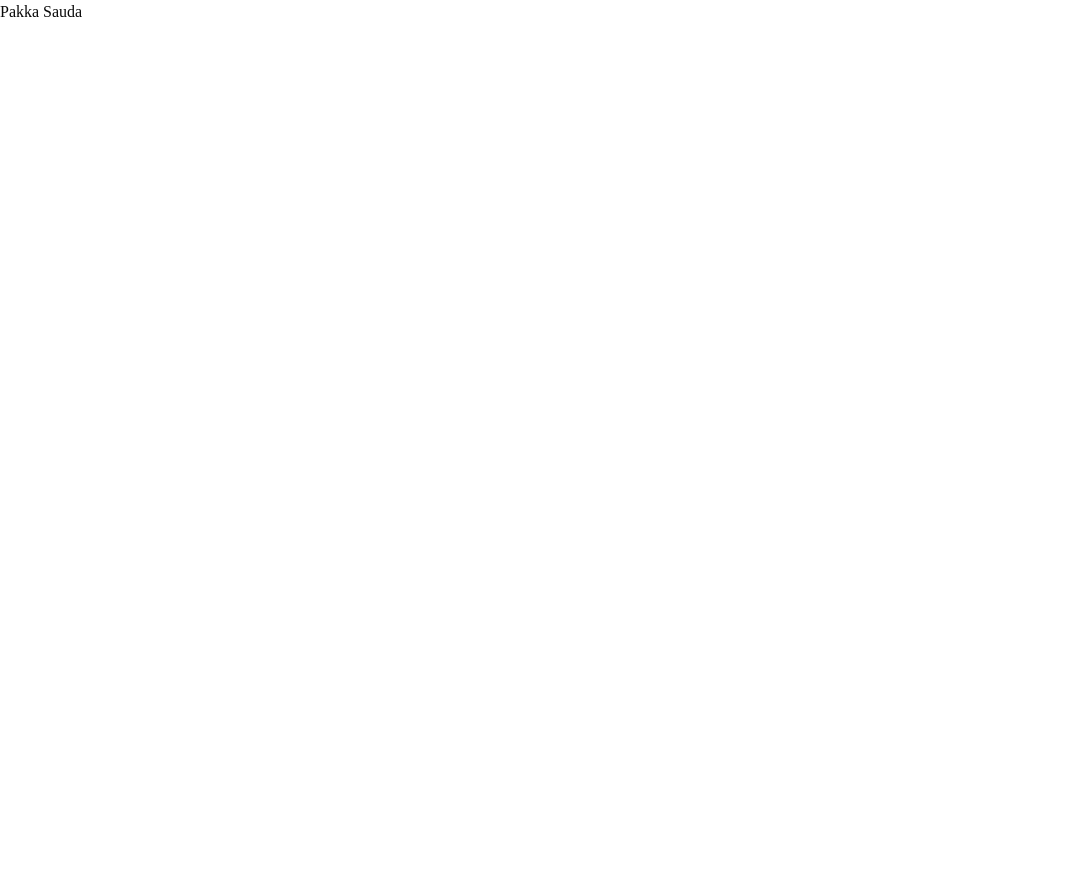
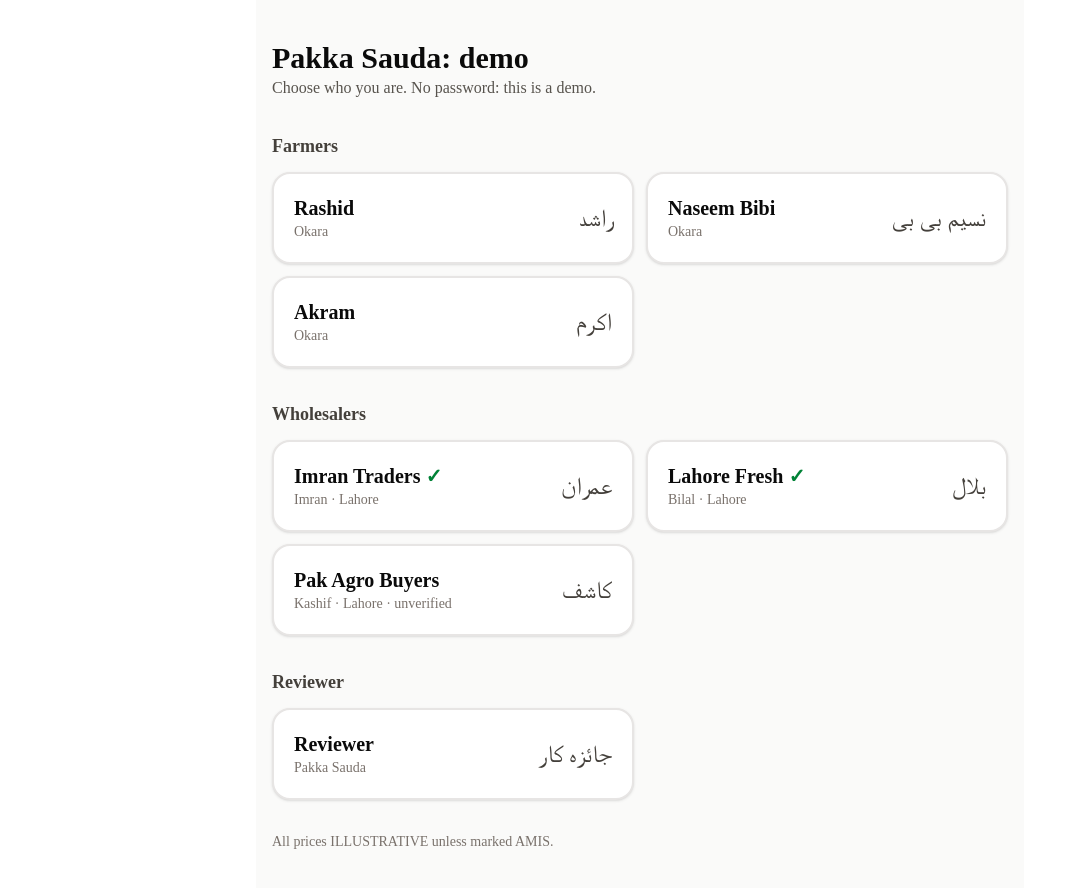
Before and after one commit to khanxd69/pakka-sauda, a Next.js app: page / in a window 1280 px wide. Shown: the top 888 px of the page, without its empty margins (0-1072 px from the left). Before the commit the page ends 800 px from the top, so only its background shows below. Built offline with nearby package versions, Linux system fonts and the light colour scheme.

Commit message:
[D1.1] choose-user page with demo user cards
Co-Authored-By: Claude Opus 5.5 <noreply@anthropic.com>

```diff
--- a/app/page.tsx
+++ b/app/page.tsx
@@ -1 +1,37 @@
-export default function Page() { return <main>Pakka Sauda</main>; }
+// Pakka Sauda: choose demo user. Owner: Workstream D. No password: this is a demo.
+import { UserCard } from '@/components/buyer/UserCard';
+import { getProfiles } from '@/lib/queries';
+import type { Role } from '@/lib/types';
+
+export const dynamic = 'force-dynamic';
+
+const GROUPS: Array<{ role: Role; title: string }> = [
+  { role: 'farmer', title: 'Farmers' },
+  { role: 'wholesaler', title: 'Wholesalers' },
+  { role: 'admin', title: 'Reviewer' },
+];
+
+export default async function ChooseUserPage() {
+  const profiles = await getProfiles();
+  return (
+    <main className="mx-auto flex min-h-dvh max-w-3xl flex-col gap-8 bg-stone-50 px-4 py-10">
+      <header>
+        <h1 className="text-3xl font-bold">Pakka Sauda: demo</h1>
+        <p className="text-stone-600">Choose who you are. No password: this is a demo.</p>
+      </header>
+      {GROUPS.map((g) => (
+        <section key={g.role} className="flex flex-col gap-3">
+          <h2 className="text-lg font-semibold text-stone-700">{g.title}</h2>
+          <div className="grid gap-3 sm:grid-cols-2">
+            {profiles
+              .filter((p) => p.role === g.role)
+              .map((p) => (
+                <UserCard key={p.id} profile={p} />
+              ))}
+          </div>
+        </section>
+      ))}
+      <footer className="mt-auto text-sm text-stone-500">All prices ILLUSTRATIVE unless marked AMIS.</footer>
+    </main>
+  );
+}
--- /dev/null
+++ b/components/buyer/UserCard.tsx
@@ -0,0 +1,32 @@
+// Pakka Sauda: one big "sign in as" card on the choose-user page. Owner: Workstream D.
+// The tap also unlocks audio autoplay for the farmer screens in this tab.
+import { setDemoUser } from '@/app/actions/session';
+import type { Profile } from '@/lib/types';
+
+export function UserCard({ profile }: { profile: Profile }) {
+  const title = profile.business_name ?? profile.name;
+  return (
+    <form action={setDemoUser.bind(null, profile.id)}>
+      <button
+        type="submit"
+        className="flex w-full items-center justify-between gap-3 rounded-2xl border-2 border-stone-200 bg-white p-5 text-left shadow-sm transition hover:border-green-600 hover:shadow-md active:scale-[0.99]"
+      >
+        <span className="flex flex-col">
+          <span className="text-xl font-semibold">
+            {title} {profile.verified && profile.role === 'wholesaler' ? <span className="text-green-700">✓</span> : null}
+          </span>
+          <span className="text-sm text-stone-500">
+            {profile.role === 'wholesaler' ? `${profile.name} · ` : ''}
+            {profile.district ?? 'Pakka Sauda'}
+            {profile.role === 'wholesaler' && !profile.verified ? ' · unverified' : ''}
+          </span>
+        </span>
+        {profile.name_ur ? (
+          <span lang="ur" dir="rtl" className="text-2xl text-stone-700">
+            {profile.name_ur}
+          </span>
+        ) : null}
+      </button>
+    </form>
+  );
+}
```
